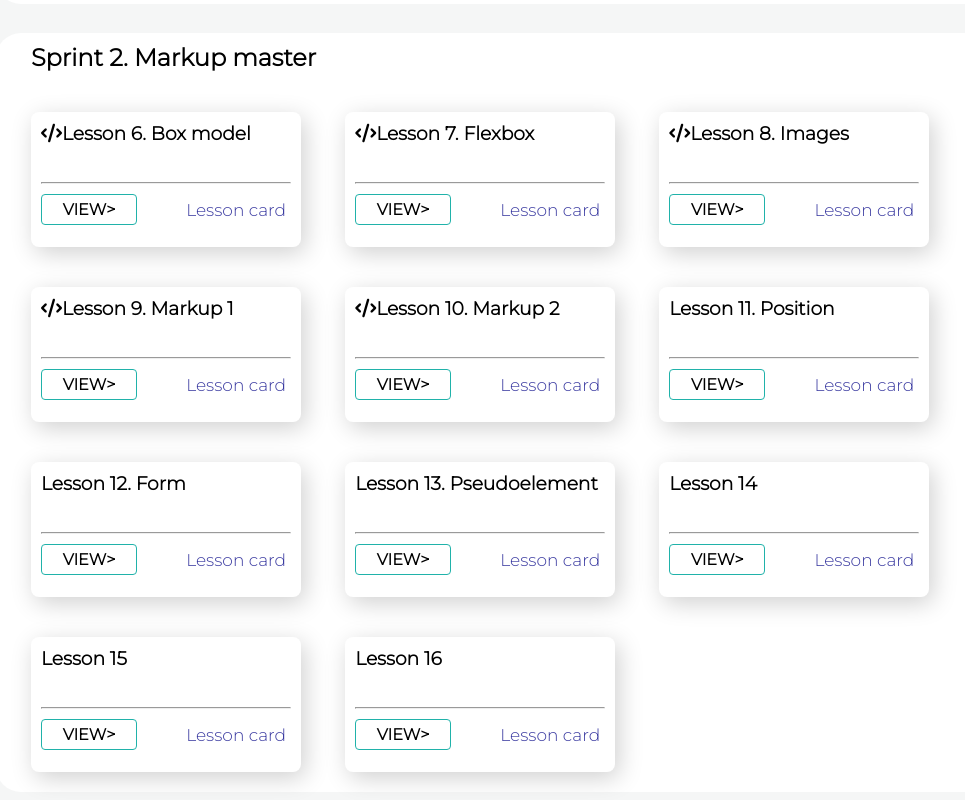
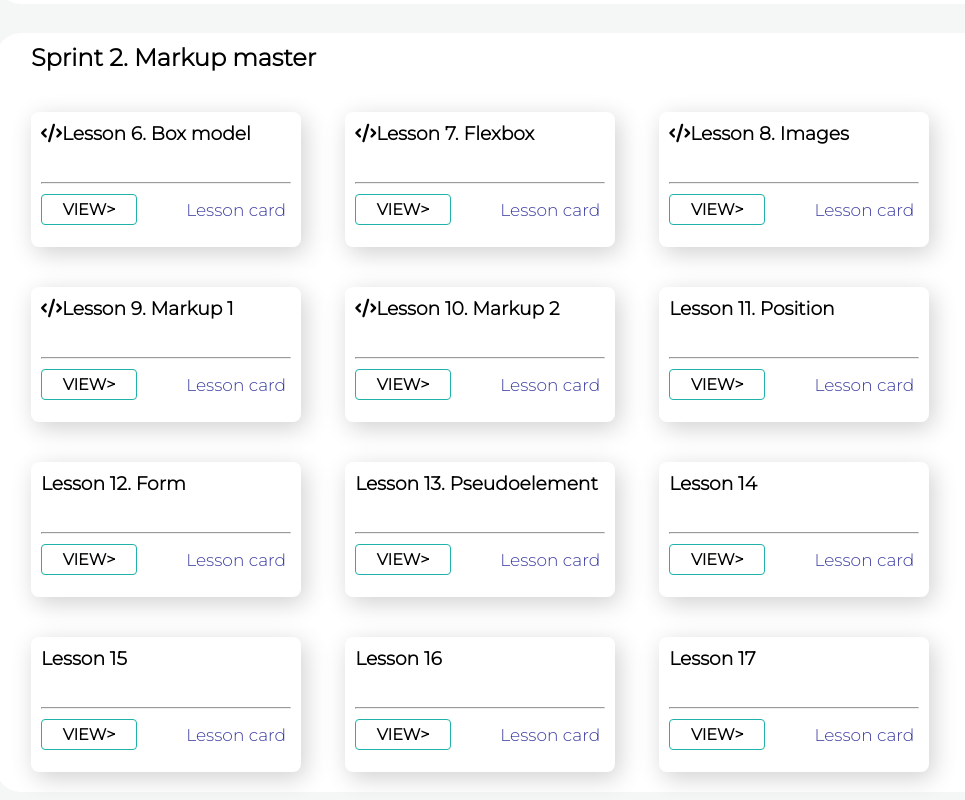
Before and after one commit to Alina-1201/My_works, a plain HTML site: page index.html in a window 1280 px wide. Shown: the part 620-1420 px from the top of the page, without its empty margins (44-1009 px from the left). Drawn offline with Linux system fonts and the light colour scheme.

Commit message:
Add files via upload

```diff
--- a/index.html
+++ b/index.html
@@ -130,5 +130,12 @@
           <p class="p"><a href=" https://alina-1201.github.io/Lesson-16/"><strong>VIEW></strong></a></p>
           <p class="p1">Lesson card</p>
         </div>
+        <div class="l1">
+          <h3>Lesson 17</h3>
+          <br>
+          <hr>
+          <p class="p"><a href="https://alina-1201.github.io/Lesson-17/"><strong>VIEW></strong></a></p>
+          <p class="p1">Lesson card</p>
+        </div>
 </body>
 </html>
```
